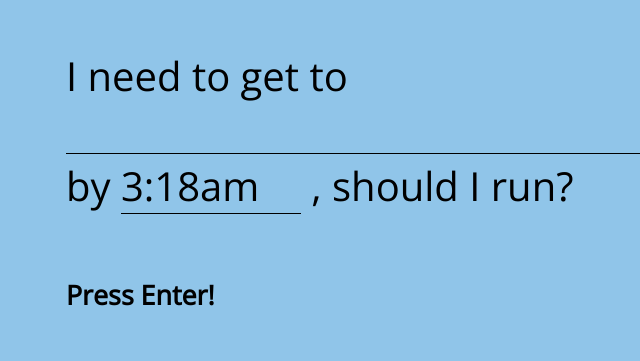
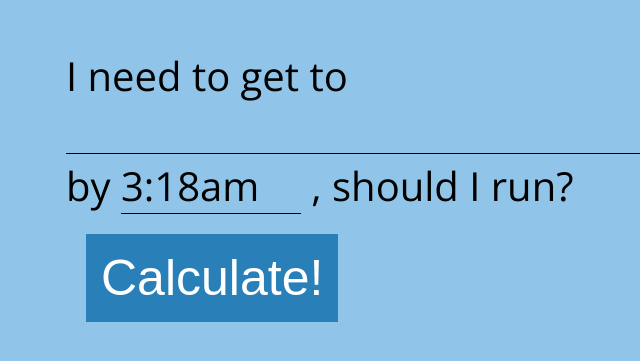
Before and after one commit to captainsafia/shouldirun, a plain HTML site: page index.html in a window 1280 px wide. Shown: the part 217-578 px from the top of the page, without its empty margins (289-929 px from the left). Drawn offline with nearby package versions, Linux system fonts and the light colour scheme; some packages are replaced by stand-ins of ours.

Commit message:
Updated user interface to use button instead of Enter

```diff
--- a/css/style.css
+++ b/css/style.css
@@ -33,6 +33,19 @@ form > input#arrive {
     width: 180px;
 }
 
+button {
+    border: 0;
+    margin: 20px;
+    padding: 15px;
+    font-size: 1.25em;
+    text-align: center;
+    background: #2980b9;
+    color: white;
+}
+
+button:active {
+    background: #2988C6;
+}
 
 @media screen and (min-width: 615px) {
     div.main {
--- a/index.html
+++ b/index.html
@@ -13,7 +13,7 @@
             <input type="text" id="arrive"/>  ,
             <input type="submit" id="submit" value="should I run?"/>
         </form>
-        <h6> Press Enter! </h6>
+        <button id="submit"> Calculate! </button>
     </div>
     <script type="text/javascript" src="js/jquery.js"></script>
     <script type="text/javascript" src="https://maps.googleapis.com/maps/api/js?v=3&key=AIzaSyC4WkPbqOUSap90RTlW8btCB48LFBrHGVQ&libraries=places"></script>
--- a/js/script.js
+++ b/js/script.js
@@ -17,8 +17,7 @@ var extractValues = function() {
 $(document).ready(function() {
   initializePlacesAutocomplete();
   $("#arrive").val(new Date().getPrettyTime());
-  $(this).keyup(function(event) {
-    if (event.keyCode == '13') {
+  $("#submit").click(function(event) {
       var values = extractValues();
       var destination = values.destination;
       var arrival = getArrivalTime(values.arrival);
@@ -32,6 +31,5 @@ $(document).ready(function() {
           }
         });
       });
-    }
   });
 });
```
Also changed, not shown: js/location.js (indentation only).
